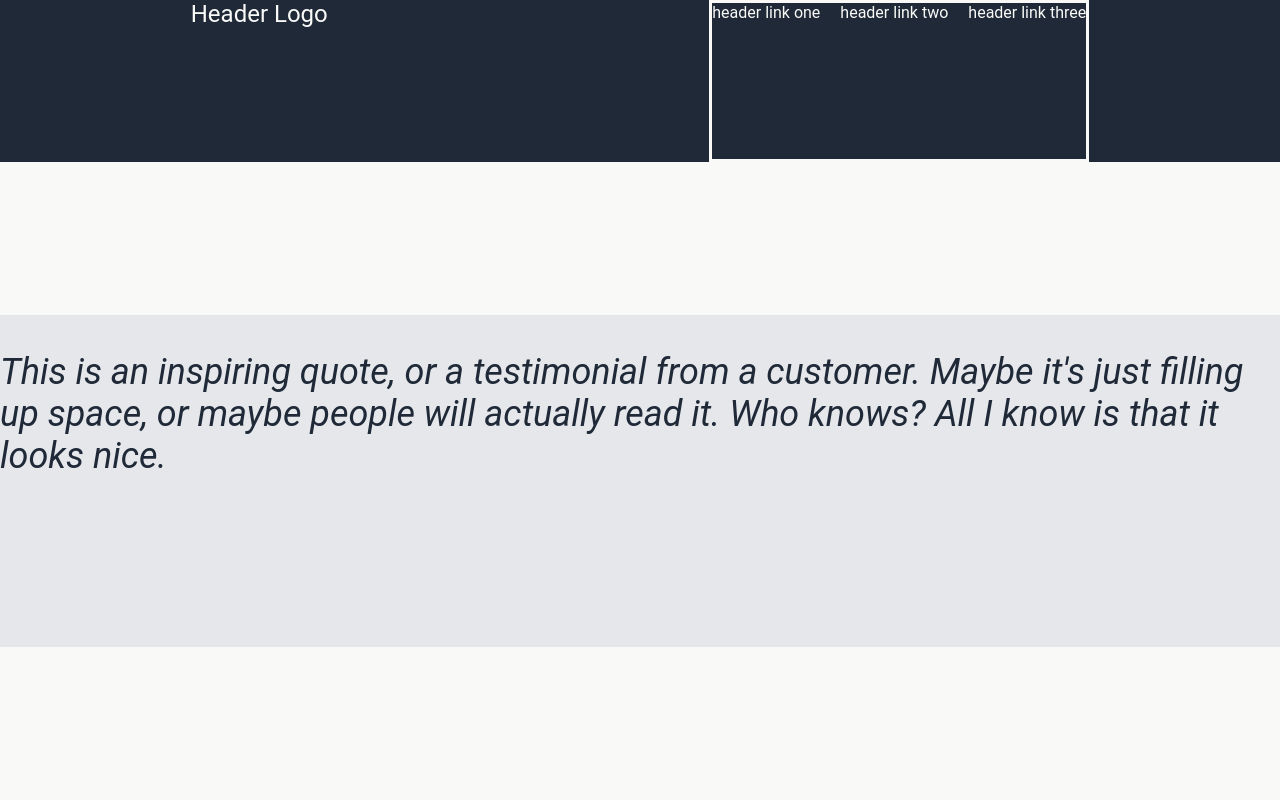
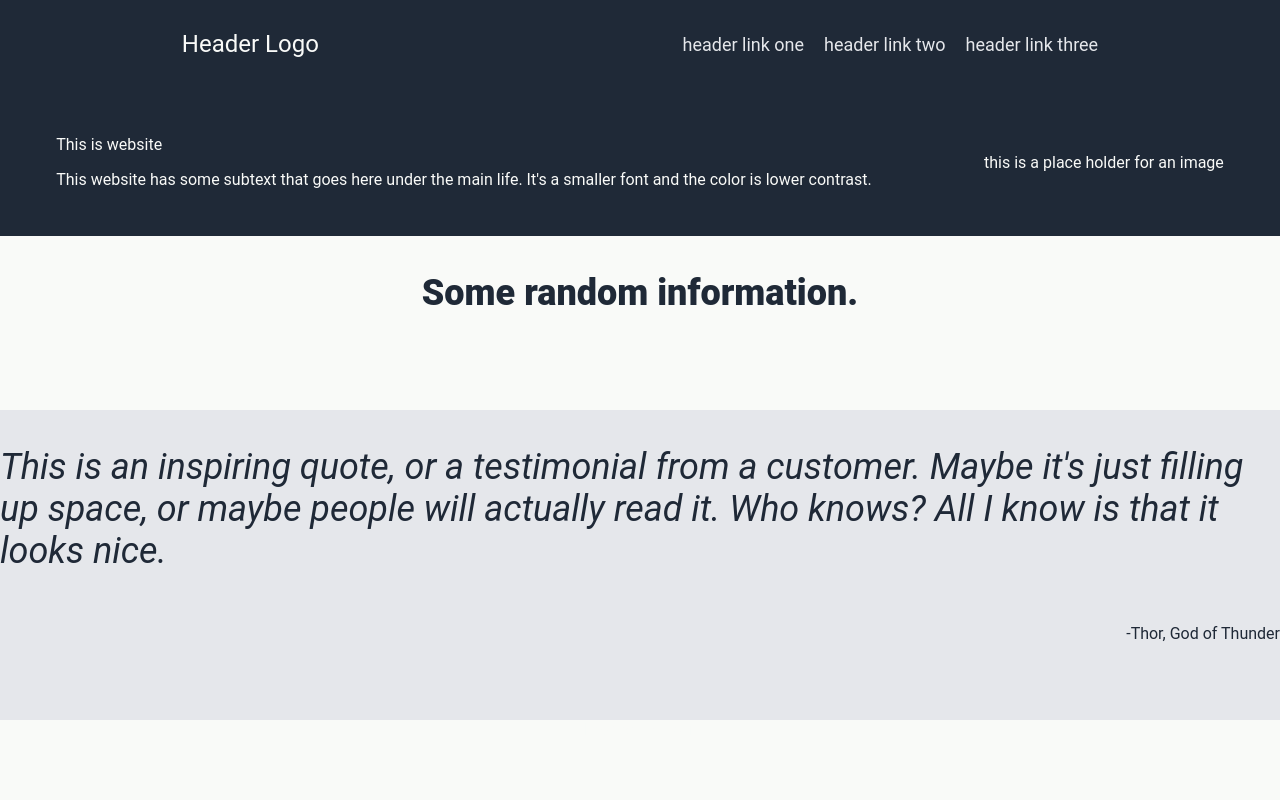
Before and after one commit to 4rd2/Landing-Page, a plain HTML site: page index.html in a window 1280 px wide. Drawn offline with Linux system fonts and the light colour scheme.

Commit message:
Added all the text needed in each section

```diff
--- a/index.html
+++ b/index.html
@@ -16,7 +16,19 @@
                 <div>header link three</div>
             </div>
         </div>
-        <div class="evens">header link two</div>
+        <div class="top">
+            <div>
+                <p>This is website</p>
+                <p>This website has some subtext that goes here under the
+                    main life. It's a smaller font and the color is lower
+                    contrast.
+                </p>
+            </div>
+            <div id>this is a place holder for an image</div>
+        </div>
+        <div class="evens">
+            <p id="infoheader">Some random information.</p>
+        </div>
         <div class="lower">
             <p id="paragraph">
                 This is an inspiring quote, or a testimonial from a
@@ -24,6 +36,9 @@
                 people will actually read it. Who knows? All I know
                 is that it looks nice.
             </p>
+            <p id='name'>
+                -Thor, God of Thunder
+            </p>
         </div>
         <div class="evens">header link four</div>
     </div>
--- a/styles.css
+++ b/styles.css
@@ -1,3 +1,4 @@
+/*Overall website styling*/
 html, body {
     height: 100%;
     margin: 0;
@@ -10,39 +11,62 @@ html, body {
     height: 100vh;
     color: #f9faf8;
 }
+/*Headers*/
 
+#Logo {
+    font-size: 24px;
+}
+
+.headers {
+    display: flex;
+    gap: 20px;
+    font-size: 18px;
+    color: #E5E7EB;
+}
+
+/*Top Section*/
 .top {
     flex-grow: 1;
     display: flex;
     background-color: #1F2937;
     justify-content: space-around;
+    align-items: center;
 }
 
+/*Upper Middle Section*/
 .evens {
     flex-grow: 1;
     display: flex;
     background-color: #f9faf8;
+    justify-content: center;
 }
 
+#infoheader {
+    font-size: 36px;
+    color: #1F2937;
+    font-weight: 900;
+}
+
+/*Lower Middle Section*/
 .lower {
     flex-grow: 1;
     display: flex;
     background-color: #E5E7EB;
-}
-
-.headers {
-    display: flex;
-    border: solid;
-    gap: 20px;
-
-}
-
-#Logo {
-    font-size: 24px;
+    flex-direction: column;
 }
 
 #paragraph {
     font-size: 36px;
     color:#1F2937;
     font-style: italic;
+    border:
 }
+
+#name {
+    color: #1F2937;
+    display: flex;
+    justify-content: flex-end;
+}
+
+
+/*Bottom Section*/
```
